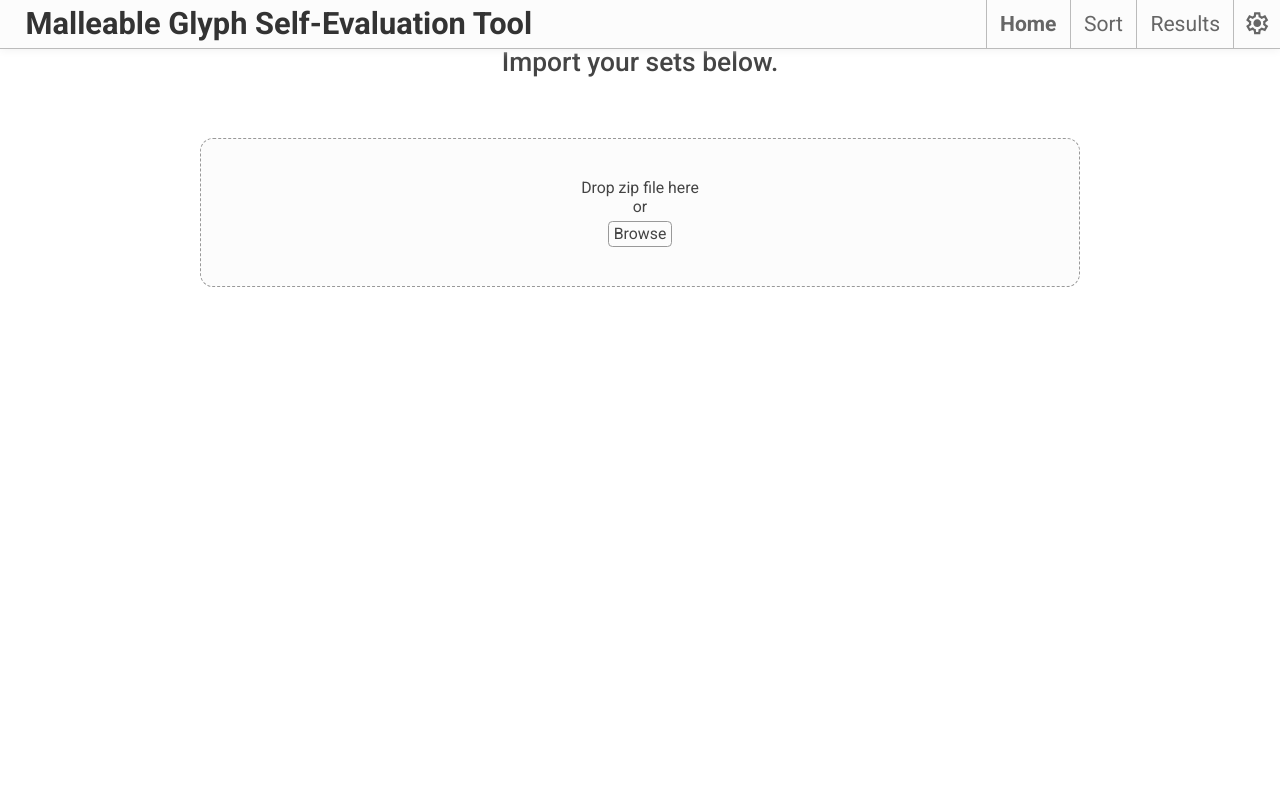
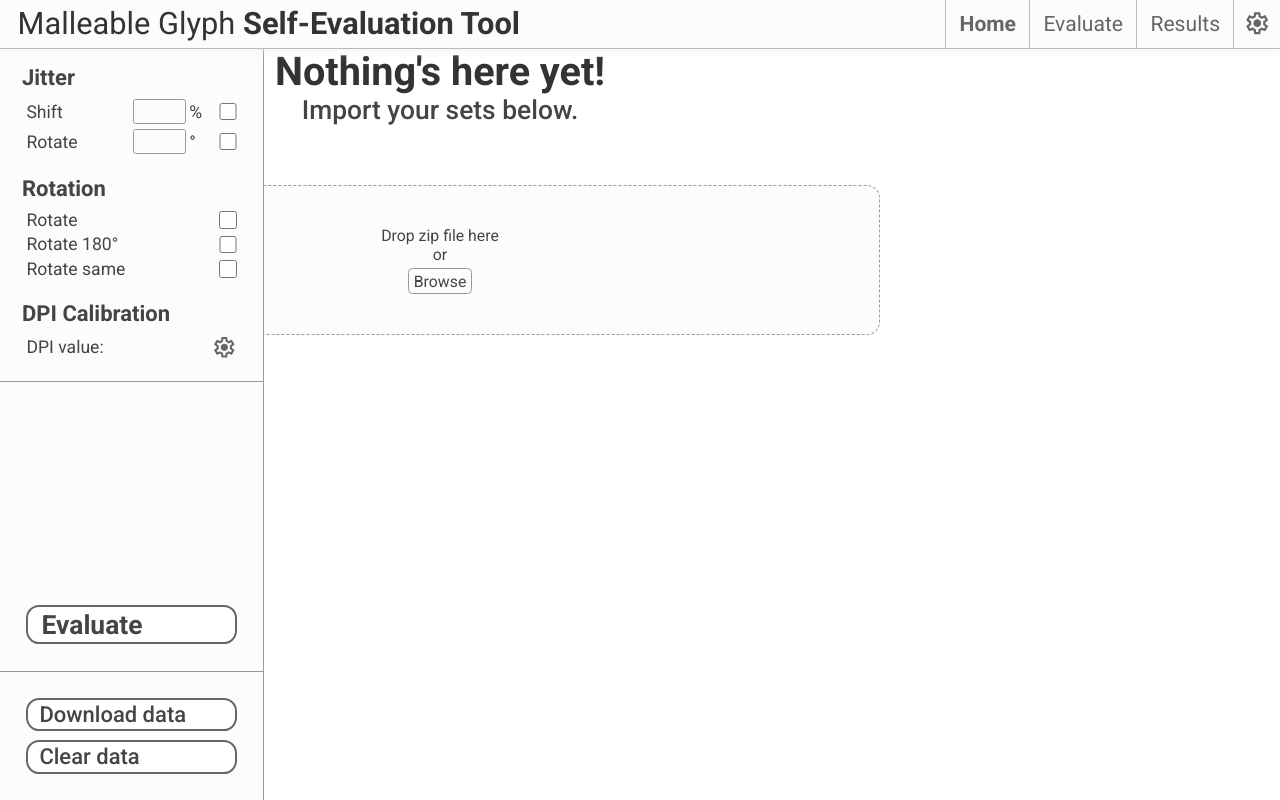
Before and after one commit to Oskar505/glyphSort, a Vue app: page / in a window 1280 px wide. Built offline with nearby package versions, Linux system fonts and the light colour scheme.

Commit message:
design update

```diff
--- a/src/App.vue
+++ b/src/App.vue
@@ -39,7 +39,7 @@
     /* highlight */
     --highlight-color: #000;
     --enabled: #4a90e2;
-    --enabled-bg: #ebf5ff;
+    --enabled-bg: #d6e4ff;
 
     /* shadow */
     --shadow1: #eee;
@@ -69,7 +69,7 @@
     /* highlight */
     --highlight-color: #fff;
     --enabled: #4a90e2;
-    --enabled-bg: #1b2128;
+    --enabled-bg: #263443;
 
     /* shadow */
     --shadow1: rgba(0, 0, 0, 0);
@@ -104,6 +104,19 @@
     background-color: var(--page-bg);
   }
 
+
+
+  .btn {
+    cursor: pointer;
+    user-select: none;
+  }
+
+  .btn:hover {
+    color: var(--page-bg) !important;
+    border-color: var(--enabled) !important;
+    background-color: var(--enabled) !important;
+    transition: 0.3s ease !important;
+  }
 
 
 
--- a/src/components/HeaderBar.vue
+++ b/src/components/HeaderBar.vue
@@ -1,11 +1,11 @@
 <template>
     <header>
         <div class="headerContainer">
-            <h1 @click="clearStorage()">{{ h1Text }}</h1>
+            <h1 @click="clearStorage()">Malleable Glyph {{ dash }} <strong>{{ h1Text }}</strong></h1>
 
-            <nav>
+            <nav v-if="showNav">
                 <div @click="this.$router.push({path:'/', query: {glyphSetIds: JSON.stringify(selectedGlyphs)}})"><h2 :class="activeBtn == 0 ? 'navActive' : '' ">Home</h2></div>
-                <div @click="this.$router.push({path:'/sort', query: {glyphSetIds: JSON.stringify(selectedGlyphs)}})"><h2 :class="activeBtn == 1 ? 'navActive' : '' ">Sort</h2></div>
+                <div @click="this.$router.push({path:'/sort', query: {glyphSetIds: JSON.stringify(selectedGlyphs)}})"><h2 :class="activeBtn == 1 ? 'navActive' : '' ">Evaluate</h2></div>
                 <div @click="this.$router.push({path:'/results', query: {glyphSetIds: JSON.stringify(selectedGlyphs)}})"><h2 :class="activeBtn == 2 ? 'navActive' : '' ">Results</h2></div>
                 <div @click="this.$router.push({path:'/calibration', query: {glyphSetIds: JSON.stringify(selectedGlyphs)}})" class="secondaryNavBtn"><svg xmlns="http://www.w3.org/2000/svg" height="3rem" viewBox="0 -960 960 960" width="3rem" style="fill: var(--text2);"><path d="m370-80-16-128q-13-5-24.5-12T307-235l-119 50L78-375l103-78q-1-7-1-13.5v-27q0-6.5 1-13.5L78-585l110-190 119 50q11-8 23-15t24-12l16-128h220l16 128q13 5 24.5 12t22.5 15l119-50 110 190-103 78q1 7 1 13.5v27q0 6.5-2 13.5l103 78-110 190-118-50q-11 8-23 15t-24 12L590-80H370Zm70-80h79l14-106q31-8 57.5-23.5T639-327l99 41 39-68-86-65q5-14 7-29.5t2-31.5q0-16-2-31.5t-7-29.5l86-65-39-68-99 42q-22-23-48.5-38.5T533-694l-13-106h-79l-14 106q-31 8-57.5 23.5T321-633l-99-41-39 68 86 64q-5 15-7 30t-2 32q0 16 2 31t7 30l-86 65 39 68 99-42q22 23 48.5 38.5T427-266l13 106Zm42-180q58 0 99-41t41-99q0-58-41-99t-99-41q-59 0-99.5 41T342-480q0 58 40.5 99t99.5 41Zm-2-140Z"/></svg></div>
             </nav>
@@ -30,7 +30,17 @@
 
             h1Text: {
                 type: String,
-                default: "Malleable Glyph Self-Evaluation Tool"
+                default: "Self-Evaluation Tool"
+            },
+
+            dash: {
+                type: String,
+                default: "–"
+            },
+
+            showNav: {
+                type: Boolean,
+                default: true
             }
         },
 
@@ -85,17 +95,21 @@
 
     .headerContainer {
         width: 100%;
-        max-width: 1920px;
-        padding-left: 4rem;
-        padding-left: clamp(2rem, 2vw, 4rem);
+        padding-left: 2rem;
         display: flex;
         align-items: center;
         justify-content: space-between;
+        min-height: 5.4rem;
     }
 
     h1 {
         font-size: 3.5rem;
+        font-weight: 400;
         color: var(--header);
+    }
+
+    strong {
+        font-weight: 700;
     }
 
     nav {
--- a/src/router.js
+++ b/src/router.js
@@ -15,7 +15,7 @@ const router = createRouter({
       path: '/sort',
       name: 'Sort',
       component: () => import('./views/Sort.vue'), // lazy-loaded
-      meta: { title: 'Self eval - Sort' }
+      meta: { title: 'Self eval - Evaluate' }
     },
     {
       path: '/results',
--- a/src/views/Calibration.vue
+++ b/src/views/Calibration.vue
@@ -269,6 +269,7 @@
         flex-wrap: wrap;
         gap: 4rem;
         padding: 0 5rem;
+        margin-top: 5.4rem;
     }
 
 
@@ -282,11 +283,11 @@
         background-color: var(--element-bg);
         box-shadow: 0 0 1.5rem var(--shadow2);
         border: 0.3rem solid var(--border2);
-        margin-top: 3%;
         padding: 1.5rem 2rem;
         user-select: none;
         max-width: 90%;
         margin: 0 auto;
+        margin-top: 3rem;
         min-width: 600px;
     }
 
--- a/src/views/Home.vue
+++ b/src/views/Home.vue
@@ -1,44 +1,113 @@
 <template>
-    <header-bar :activeBtn="0" :selectedGlyphs="selectedGlyphs"></header-bar>
+    <header-bar :activeBtn="0" :selectedGlyphs="selectedGlyphs" dash=""></header-bar>
 
-    <transition-group name="fade2" tag="div">
-        <section class="pickSets" v-if="glyphSetList.length > 0">
+
+    <main>
+        <section class="sidebar">
+            <div class="sidebarPadding sidebarSettings">
+                <h2>Jitter</h2>
+
+                <div class="settings">
+                    <div class="setting">
+                        <p>Shift</p>
+
+                        <span class="inputAndUnit">
+                            <input type="text" class="textInput">
+                            <p>%</p>
+                            <input type="checkbox" class="sidebarCheckbox">
+                        </span>
+
+                    </div>
+
+                    <div class="setting">
+                        <p>Rotate</p>
+
+                        <span class="inputAndUnit">
+                            <input type="text" class="textInput">
+                            <p>°</p>
+                            <input type="checkbox" class="sidebarCheckbox">
+                        </span>
+
+                    </div>
+                </div>
+
+
+
+                <h2>Rotation</h2>
+
+                <div class="settings">
+                    <div class="setting">
+                        <p>Rotate</p>
+                        <input type="checkbox" class="sidebarCheckbox" name="" id="">
+                    </div>
+
+                    <div class="setting">
+                        <p>Rotate 180°</p>
+                        <input type="checkbox" class="sidebarCheckbox" name="" id="">
+                    </div>
+
+                    <div class="setting">
+                        <p>Rotate same</p>
+                        <input type="checkbox" class="sidebarCheckbox" name="" id="">
+                    </div>
+                </div>
+
+
+
+                <h2>DPI Calibration</h2>
+
+                <div class="settings">
+                    <div class="setting">
+                        <p>DPI value: {{ this.$getCookie('dpi') }}</p>
+                        <svg xmlns="http://www.w3.org/2000/svg" height="2.8rem" viewBox="0 -960 960 960" width="2.8rem" style="fill: var(--text2);"><path d="m370-80-16-128q-13-5-24.5-12T307-235l-119 50L78-375l103-78q-1-7-1-13.5v-27q0-6.5 1-13.5L78-585l110-190 119 50q11-8 23-15t24-12l16-128h220l16 128q13 5 24.5 12t22.5 15l119-50 110 190-103 78q1 7 1 13.5v27q0 6.5-2 13.5l103 78-110 190-118-50q-11 8-23 15t-24 12L590-80H370Zm70-80h79l14-106q31-8 57.5-23.5T639-327l99 41 39-68-86-65q5-14 7-29.5t2-31.5q0-16-2-31.5t-7-29.5l86-65-39-68-99 42q-22-23-48.5-38.5T533-694l-13-106h-79l-14 106q-31 8-57.5 23.5T321-633l-99-41-39 68 86 64q-5 15-7 30t-2 32q0 16 2 31t7 30l-86 65 39 68 99-42q22 23 48.5 38.5T427-266l13 106Zm42-180q58 0 99-41t41-99q0-58-41-99t-99-41q-59 0-99.5 41T342-480q0 58 40.5 99t99.5 41Zm-2-140Z"/></svg>
+                    </div>
+                </div>
+            </div>
+
+
+
+            <div class="sidebarBtns">
+                <div class="evalBtn btn" @click="handleFloatingBtnClick(selectedGlyphs)">Evaluate</div>
+
+                <div class="splitter"></div>
+
+                <div class="downloadBtn btn">Download data</div>
+                <div class="downloadBtn">Clear data</div>
+            </div>
+        </section>
+
+
+
+
+        <transition-group name="fade2" tag="section" class="pickSets" v-if="glyphSetList.length > 0">
             <div class="savedSetsWrapper" :class="glyphSetList.length == 1 ? 'smallSavedSetsWrapper' : ''">
 
+                    <div class="setPreviewWrapper" v-for="(glyphSet, index) in glyphSetList" :key="glyphSet.id" @click="handleSetSelection(glyphSet.id)" :class="selectedGlyphs.includes(glyphSet.id) ? 'selected' : 'notSelected'">
 
-                    <div class="setPreviewWrapper" v-for="(glyphSet, index) in glyphSetList" :key="glyphSet.id" @click="handleSetSelection(glyphSet.id)" :class="selectedGlyphs.includes(glyphSet.id) ? 'selected' : 'notSelected'">
+
+
+                        <div class="infoContent">
+                            <img :src="previewImages[index]" alt="preview image" class="previewImage">
+
+
+                            <div class="infoWrapper">
                                 <h2>{{ glyphSet.name }}</h2>
                                 <h3>{{ glyphSet.id }}</h3>
 
-
-                        <div class="infoContent">
-                            <div class="infoWrapper">
                                 <div>
                                     <p class="info"><span class="lessImportant">Author: </span>{{ glyphSet.author }}</p>
+                                    <p class="info"><span class="lessImportant">Version: </span>{{ glyphSet.version }}</p>
                                     <p class="info"><span class="lessImportant">Image count: </span>{{ glyphSet.glyphs.length }}</p>
-                                    <p class="info"><span class="lessImportant">Version: </span>{{ glyphSet.version }}</p>
+                                </div>
                             </div>
 
 
                             <div class="setBtnWrapper">
-                                    <svg class="deleteBtn" @click.stop="deleteSet(glyphSet)" xmlns="http://www.w3.org/2000/svg" height="2.8rem" viewBox="0 -960 960 960" width="2.8rem" fill="var(--text)">
+                                <svg class="deleteBtn" @click.stop="deleteSet(glyphSet)" xmlns="http://www.w3.org/2000/svg" height="3.5rem" viewBox="0 -960 960 960" width="3.5rem" fill="var(--text)">
                                     <title>Delete set</title>
                                     <path d="M280-120q-33 0-56.5-23.5T200-200v-520h-40v-80h200v-40h240v40h200v80h-40v520q0 33-23.5 56.5T680-120H280Zm400-600H280v520h400v-520ZM360-280h80v-360h-80v360Zm160 0h80v-360h-80v360ZM280-720v520-520Z"/>
                                 </svg>
-
-                                    <svg :class="glyphSet.data.answers.length == 0 ? 'disabledBtn' : 'deleteBtn'" @click.stop="glyphSet.deleteAnswers()" xmlns="http://www.w3.org/2000/svg" height="2.8rem" viewBox="0 -960 960 960" width="2.8rem" fill="var(--text)">
-                                        <title>Delete answers</title>
-                                        <path d="M240-800v200-200 640-9.5 9.5-640Zm0 720q-33 0-56.5-23.5T160-160v-640q0-33 23.5-56.5T240-880h320l240 240v174q-19-7-39-10.5t-41-3.5v-120H520v-200H240v640h254q8 23 20 43t28 37H240Zm396-20-56-56 84-84-84-84 56-56 84 84 84-84 56 56-83 84 83 84-56 56-84-83-84 83Z"/>
-                                    </svg>
-
-                                    <svg :class="glyphSet.data.answers.length == 0 ? 'disabledBtn' : 'normalBtnOff'" @click.stop="glyphSet.downloadAnswers()" xmlns="http://www.w3.org/2000/svg" height="2.8rem" viewBox="0 -960 960 960" width="2.8rem" fill="var(--text)">
-                                        <title>Download answers</title>
-                                        <path d="M480-320 280-520l56-58 104 104v-326h80v326l104-104 56 58-200 200ZM240-160q-33 0-56.5-23.5T160-240v-120h80v120h480v-120h80v120q0 33-23.5 56.5T720-160H240Z"/>
-                                    </svg>
                             </div>
-                            </div>
-
-                            <img :src="previewImages[index]" alt="preview image" class="previewImage">
                         </div>
                     </div>
 
@@ -48,10 +117,6 @@
                     <file-input class="fileInput" @setSaved="reloadSets"/>
                 </div>
             </div>
-
-
-
-        </section>
         </transition-group>
 
 
@@ -61,28 +126,7 @@
 
             <file-input class="fileInput" @setSaved="reloadSets"/>
         </section>
-
-
-
-
-    <div class="floatingBtnWrapper" @mouseover="floatingBtnHover = true; canFloat = true" @mouseleave="floatingBtnHover = false">
-        <transition name="fade">
-            <div class="floatingBtn"
-                v-show="JSON.parse(JSON.stringify(selectedGlyphs.length)) > 0"
-                @click="handleFloatingBtnClick(selectedGlyphs)"
-            >
-                <svg xmlns="http://www.w3.org/2000/svg" height="4rem" viewBox="0 -960 960 960" width="4rem" fill="var(--text)"><path d="M662.82-440.39H145.87v-79.22h516.95L423.87-758.57 480-814.7 814.7-480 480-145.87l-56.13-55.56 238.95-238.96Z"/></svg>
-            </div>
-        </transition>
-
-        <transition name="fade">
-            <div class="rotationSelect" id="rotationSelect" v-show="floatingBtnHover && JSON.parse(JSON.stringify(selectedGlyphs.length)) > 0">
-                <div class="rotationChoice" :class="rotationMode === 1 ? 'choiceSelected' : ''" @click="toggleRotationModes(1)">Rotate</div>
-                <div class="rotationChoice" :class="rotationMode === 2 ? 'choiceSelected' : ''" @click="toggleRotationModes(2)">Rotate 180°</div>
-                <div class="rotationChoice" :class="rotationMode === 3 ? 'choiceSelected' : ''" @click="toggleRotationModes(3)">Rotate same</div>
-            </div>
-        </transition>
-    </div>
+    </main>
 
 
 
@@ -280,6 +324,130 @@
 
 
 <style scoped>
+    main {
+        display: flex;
+        flex-direction: row;
+        margin-top: 5.4rem;
+        position: relative;
+    }
+
+
+    .sidebar {
+        width: 30rem;
+        border-right: 0.1rem solid var(--border2);
+        background-color: var(--element-bg);
+        height: calc(100dvh - 5.4rem);
+        display: flex;
+        flex-direction: column;
+        justify-content: space-between;
+        position: fixed;
+        z-index: 10;
+    }
+
+    .sidebarPadding {
+        padding: 2rem 3rem 0rem 3rem;
+    }
+
+    .sidebarSettings {
+        border-bottom: 1px solid var(--border2);
+    }
+
+    .sidebar h2 {
+        color: var(--text);
+        font-size: 2.5rem;
+        margin-left: -0.5rem;
+        margin-bottom: 1rem;
+    }
+
+    .sidebar .settings {
+        display: flex;
+        flex-direction: column;
+        gap: 0.5rem;
+        margin-bottom: 2.5rem;
+    }
+
+    .sidebar .setting {
+        font-size: 2rem;
+        color: var(--text);
+        display: flex;
+        justify-content: space-between;
+        align-items: center;
+    }
+
+    .sidebar input {
+        background-color: var(--element-bg);
+    }
+
+    .inputAndUnit {
+        display: flex;
+        justify-content: space-between;
+        align-items: center;
+        gap: 0.4rem;
+    }
+
+    .inputAndUnit input {
+        margin-left: 1.5rem;
+    }
+
+    .inputAndUnit .textInput {
+        width: 6rem;
+        margin: 0;
+        font-size: 2rem;
+        color: var(--text);
+        border: 1px solid var(--border2);
+        border-radius: 0.3rem;
+        padding: 0.1em 0.2em;
+    }
+
+    .inputAndUnit p {
+        width: 1.5rem;
+    }
+
+
+    .sidebarCheckbox {
+        accent-color: var(--enabled);
+        width: 2rem;
+        height: 2rem;
+    }
+
+
+    .sidebarBtns {
+        padding-bottom: 2rem;
+    }
+
+    .evalBtn {
+        font-size: 3rem;
+        color: var(--text);
+        background-color: var(--page-bg);
+        border: 2px solid var(--text2);
+        border-radius: 1.5rem;
+        padding: 0.1em 0.5em;
+        font-weight: 700;
+        margin: 0rem 3rem;
+    }
+
+    .downloadBtn {
+        font-size: 2.5rem;
+        color: var(--text);
+        background-color: var(--page-bg);
+        border: 2px solid var(--text2);
+        border-radius: 1.5rem;
+        padding: 0.1em 0.5em;
+        font-weight: 500;
+        margin: 0rem 3rem;
+        margin-bottom: 1rem;
+    }
+
+    .sidebar .splitter {
+        border-bottom: 0.1rem solid var(--border2);
+        margin: 3rem 0;
+    }
+
+
+
+
+
+
     .pickSets {
         display: flex;
         flex-direction: row;
@@ -287,9 +455,10 @@
         flex-wrap: wrap;
         justify-content: center;
         gap: 8rem;
-        width: 95%;
-        max-width: 1824px;
-        margin: 0 auto;
+        width: calc(100% - 30rem);
+        margin-top: 3rem;
+        position: absolute;
+        right: 0;
     }
 
     .savedSetsWrapper {
@@ -298,8 +467,7 @@
         gap: 3rem;
         justify-items: center;
         justify-content: center;
-        grid-template-columns: repeat(3, 1fr);
-        grid-template-columns: repeat(auto-fit, minmax(45.5rem, 1fr));
+        grid-template-columns: repeat(1, 1fr);
     }
 
     .smallSavedSetsWrapper {
@@ -309,14 +477,11 @@
     }
 
     .setPreviewWrapper {
-        width: 100%;
-        width: clamp(30rem, 100%, 52rem);
-        max-width: 55rem;
+        width: 100rem;
         border-radius: 1.5rem;
         background-color: var(--element-bg);
         box-shadow: 0px 0px 1.5rem var(--shadow2);
         border: 0.3rem solid var(--border2);
-        padding: 0.5rem 1.5rem 1.5rem 1.5rem;
         flex: 1;
         cursor: pointer;
     }
@@ -339,7 +504,8 @@
         display: flex;
         flex-direction: row;
         justify-content: space-between;
-        /* gap: 5rem; */
+        align-items: start;
+        padding: 1rem;
     }
 
     .setPreviewWrapper h2 {
@@ -371,6 +537,8 @@
 
     .lessImportant {
         font-weight: 400;
+        width: 13rem;
+        display: inline-block;
     }
 
     .previewImageWrapper {
@@ -381,19 +549,21 @@
     }
 
     .previewImage {
-        width: 18rem;
-        height: 18rem;
+        width: 17rem;
+        height: 17rem;
         border: 0.3rem solid var(--preview-img-border);
+        border-color: var(--text);
         border-radius: 1.5rem;
     }
 
 
     .setBtnWrapper {
-        width: 40%;
-        width: clamp(10rem, 37%, 12.5rem);
         display: flex;
         flex-direction: row;
         justify-content: space-between;
+        align-items: center;
+        height: 17rem;
+        margin-right: 2rem;
     }
 
     .deleteBtn {
@@ -436,6 +606,7 @@
 
     .selected {
         border-color: var(--enabled);
+        background-color: var(--enabled-bg);
         transition: border-color 0.4s ease;
     }
 
--- a/src/views/Results.vue
+++ b/src/views/Results.vue
@@ -485,12 +485,14 @@
         gap: 10rem;
         flex-wrap: wrap;
         padding-bottom: 3rem;
+        margin-top: 5.4rem;
     }
 
     .results {
         width: 100%;
         height: 100%;
         margin: 0 auto;
+        margin-top: 3rem;
         display: flex;
         gap: 3rem;
     }
@@ -522,7 +524,7 @@
         gap: 3rem;
         flex-grow: 1;
         position: sticky;
-        top: 3rem;
+        top: 8.4rem;
         width: 20%;
         height: 100%;
     }
--- a/src/views/Sort.vue
+++ b/src/views/Sort.vue
@@ -1,9 +1,9 @@
 <template>
-    <header-bar h1Text='Sort' :activeBtn="1" :selectedGlyphs="glyphSetIds"></header-bar>
+    <header-bar h1Text='Evaluate' :activeBtn="1" :selectedGlyphs="glyphSetIds" :showNav="false"></header-bar>
 
     <main>
         <section v-show="glyphSets.length > 0">
-            <div class="sortWrapper" :class="borderFeedback">
+            <div class="sortWrapper">
 
                     <div class="glyphCardWrapper">
                         <glyph-card :value="img1" :rotationValue="rotationValue1" :class="animationClass" :isLoading="isLoading"></glyph-card>
@@ -42,6 +42,13 @@
                 </div>
             </div>
 
+            <div class="finishedWrapper">
+                <div class="finishedBtn btn" @click="this.$router.push({path:'/results', query: {glyphSetIds: JSON.stringify(glyphSetIds)}})">
+                    Finished
+                </div>
+            </div>
+
+
 
             <!-- <glyph-set-info :glyphSet="glyphSets[pickedSet]" :live="true" style="margin-top: 6%;" v-if="glyphSets[pickedSet]"/> -->
         </section>
@@ -59,11 +66,6 @@
             <h2>Select it on the <router-link to="/">home page</router-link></h2>
         </section>
     </main>
-
-
-    <div class="floatingBtn" @click="this.$router.push({path:'/results', query: {glyphSetIds: JSON.stringify(glyphSetIds)}})">
-        <svg xmlns="http://www.w3.org/2000/svg" height="4rem" viewBox="0 -960 960 960" width="4rem" fill="var(--text)"><path d="M662.82-440.39H145.87v-79.22h516.95L423.87-758.57 480-814.7 814.7-480 480-145.87l-56.13-55.56 238.95-238.96Z"/></svg>
-    </div>
 </template>
 
 
@@ -453,6 +455,7 @@
        max-width: 70rem;
        width: 100%;
        margin: 0 auto;
+       margin-top: 5.4rem;
        display: flex;
        flex-direction: column;
        align-items: center;
@@ -464,11 +467,9 @@
         flex-direction: column;
         justify-content: center;
         align-items: center;
-        gap: 5rem;
+        gap: 4rem;
         border-radius: 1.5rem;
         background-color: var(--element-bg);
-        box-shadow: 0px 0px 1.5rem var(--shadow2);
-        border: 0.3rem solid var(--border2);
         margin-top: 13%;
         padding: 5rem 9rem;
         user-select: none;
@@ -494,42 +495,39 @@
 
 
     .answerBtn {
-        font-size: 4.9rem;
+        font-size: 4.5rem;
         font-weight: 500;
         border: 0.3rem solid #444;
         color: #444;
         padding: 0 2.5rem;
         border-radius: 1.5rem;
         background-color: #fcfcfc;
+        cursor: pointer;
     }
 
 
 
-    .floatingBtn {
-        position: fixed;
-        bottom: 6rem;
-        right: clamp(3rem, 5.2vw, 8rem);
-        background-color: transparent;
-        border: 0.3rem solid var(--text);
-        border-radius: 50%;
-        padding: 0.7rem;
-        cursor: pointer;
-        transition: 0.2s;
-        background-color: var(--element-bg);
-        box-shadow: 0px 0px 1rem var(--shadow2);
-        transition: 0.3s ease;
+    .finishedWrapper {
+        display: flex;
+        flex-direction: column;
+        justify-content: flex-start;
+        align-items: flex-end;
+        margin: 3rem 0rem;
     }
 
-    .floatingBtn:hover {
-        border-color: var(--enabled);
-        background-color: var(--enabled);
-        transition: 0.3s ease;
+    .finishedBtn {
+        font-size: 2.5rem;
+        font-weight: 500;
+        border: 0.2rem solid var(--text2);
+        color: var(--text2);
+        padding: 0.2rem 1.3rem;
+        border-radius: 1rem;
+        background-color: var(--element-bg);
+        cursor: pointer;
     }
 
-    .floatingBtn:hover svg{
-        fill: var(--page-bg);
-        transition: 0.3s ease;
-    }
+
+
 
 
 
```
Lines whose indentation alone changed are shown as unchanged.
